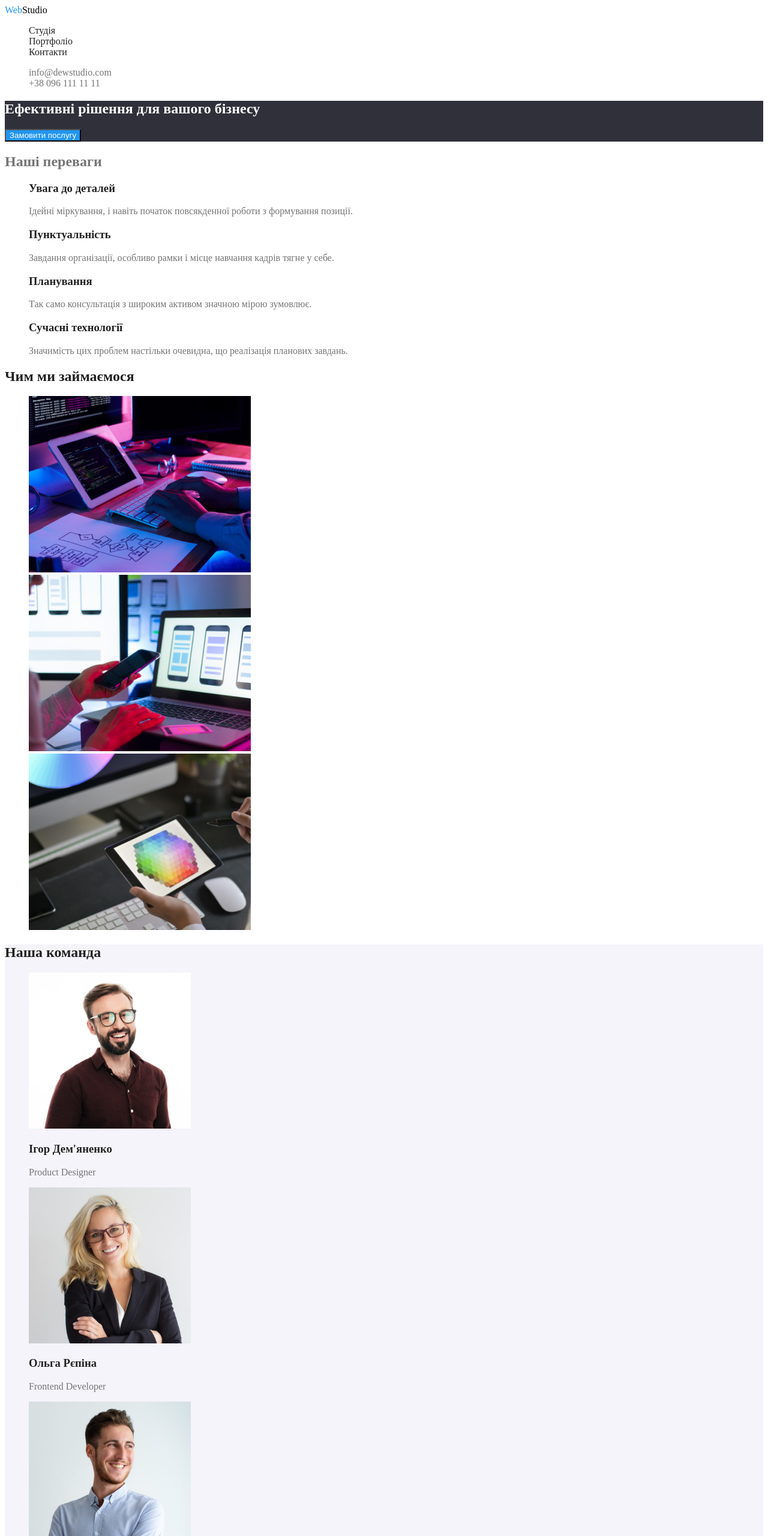
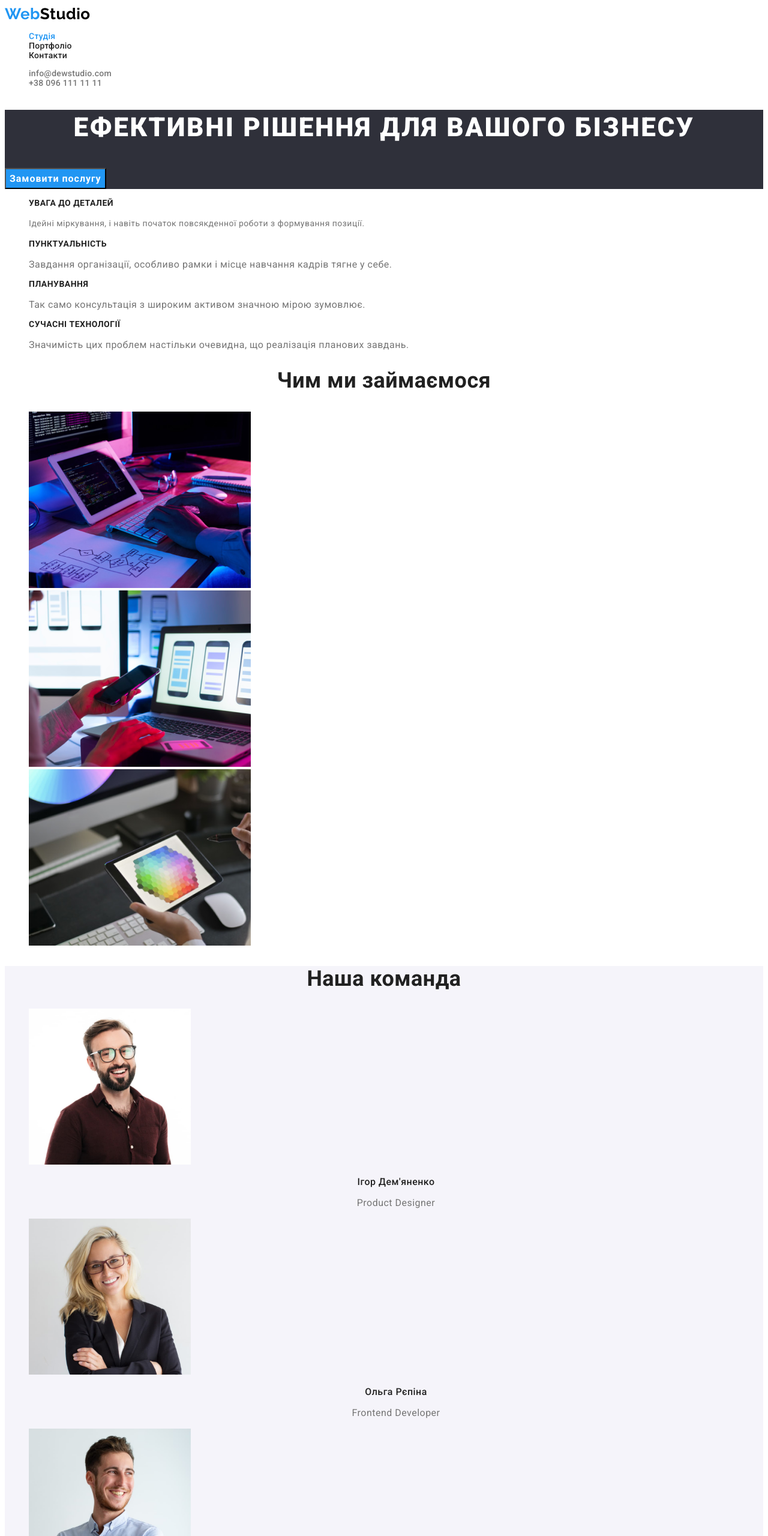
Before and after one commit to MaksymDpUa/goit-markup-hw-02, a plain HTML site: page index.html in a window 1280 px wide. Shown: the top 2560 px of the page at 60% size. Drawn offline with Linux system fonts and the light colour scheme.

Commit message:
заканчивает 2 дз
готовые файли к  отправке

```diff
--- a/css/styles.css
+++ b/css/styles.css
@@ -12,6 +12,7 @@
     --primary-text-color: #757575;
     --title-text-color: #212121;
     --accent-color: #2196F3;
+    --alternative-accent-color: #188CE8;
     --alternative-text-color: #FFFFFF;
     --logo-text-color: #000000;
     --contacts-transparent-text: rgba(255, 255, 255, 0.6);
@@ -22,18 +23,34 @@
 
 body {
     background-color: var(--primary-background-color);
-    color: var(--primary-text-color)
+    color: var(--primary-text-color);
+    font-family: Roboto, sans-serif;
+    letter-spacing: 0.03em;
 }
 /* логотип */
 
 .logo {
-    color: var(--logo-text-color);
+    color: var(--accent-color);
     text-decoration: none;
+    font-family: Raleway, sans-serif;
+    font-weight: 700;
+    font-size: 26px;
+    line-height: 1.19;
+
 }
-.logo-accent {
-    color: var(--accent-color)}
+.logo-nav {
+    color: var(--logo-text-color)}
 
     /* навигация */
+
+.nav-list,
+.nav-button {
+    font-weight: 500;
+    font-size: 14px;
+    line-height:1.14;
+    letter-spacing: 0.02em;
+}
+
 
 .nav-list {
     list-style: none;
@@ -48,14 +65,17 @@ body {
     color: var(--accent-color);
     }
 
-.nav-botton {
+.nav-button {
     color: var(--primary-text-color);
     text-decoration: none;}
 
-.nav-botton:hover,
-.nav-botton:focus {
+.nav-button:hover,
+.nav-button:focus {
     color: var(--accent-color);}
 
+    .curent {
+        color: var(--accent-color);
+    }
     /* Герой */
 
 .hero {
@@ -64,27 +84,72 @@ body {
 
 .hero-title {
     color: var(--alternative-text-color);
+    font-weight: 900;
+    font-size: 44px;
+    line-height: 1.36;
+    text-align: center;
+    letter-spacing: 0.06em;
+    text-transform: uppercase;
+    border: transparent;
 }
 
-.hero-botton {
+.hero-button {
     background-color: var(--accent-color);
     color: var(--alternative-text-color);
+    font-family: inherit;
+    font-weight: 700;
+    font-size: 16px;
+    line-height: 1.87;
+    letter-spacing: 0.06em;
+    cursor: pointer;
 }
 
+
+.hero-button:hover,
+.hero-button:focus {
+    background-color: var(--alternative-accent-color);
+}
 /* Наши преимущества */
+
+.visually-hidden {
+    position: absolute;
+    white-space: nowrap;
+    width: 1px;
+    height: 1px;
+    overflow: hidden;
+    border: 0;
+    padding: 0;
+    clip: rect(0 0 0 0);
+    clip-path: inset(50%);
+    margin: -1px;
+}
 
 .benefits-list-title {
     color: var(--title-text-color);
+    font-weight: 700;
+    font-size: 14px;
+    line-height: 1.14;
+    text-transform: uppercase;
 }
 
 .benefits-list {
     list-style: none;
 }
 
+.benefits-discraption {
+    font-weight: 400;
+    font-size: 14px;
+    line-height: 1.71;
+}
+
 /* Чем мы занимаемся */
 
 .discription-title {
     color: var(--title-text-color);
+    font-weight: 700;
+    font-size: 36px;
+    line-height: 1.16;
+    text-align: center;
 }
 
 .discription-list {
@@ -97,12 +162,32 @@ body {
     background-color: var(--alternative-background-color);
 }
 
+.team-title {
+    color: var(--title-text-color);
+    font-weight: 700;
+    font-size: 36px;
+    line-height: 1,16;
+    text-align: center;
+}
+
 .team-list {
     list-style: none;
 }
 
-.team-title {
+.team-name {
     color: var(--title-text-color);
+    font-weight: 500;
+    font-size: 16px;
+    line-height: 1.18;
+    text-align: center;
+}
+
+.team-position {
+
+    font-weight: 400;
+    font-size: 16px;
+    line-height: 1.18;
+    text-align: center;
 }
 
 /* Футер */
@@ -111,23 +196,41 @@ body {
     background-color: var(--secondary-background-color);
 }
 
-.logo-contacts {
+.logo-footer {
     color: var(--alternative-text-color);
 }
 
 .contact-list {
     list-style: none;
+
 }
 
 .contact-adress {
+    color: var(--alternative-text-color);
     text-decoration: none;
-    color: var(--alternative-text-color);
+    font-style: normal;
+    font-weight: 400;
+    font-size: 14px;
+    line-height: 1.71;
 }
 
 .contact-mail,
 .contact-tel {
+    color: var(--contacts-transparent-text);
     text-decoration: none;
-    color: var(--contacts-transparent-text);
+    font-style: normal;
+    font-weight: 400;
+    font-size: 14px;
+    line-height: 1.71;
+}
+
+.contact-adress:hover,
+.contact-adress:focus,
+.contact-mail:hover,
+.contact-mail:focus,
+.contact-tel:hover,
+.contact-tel:focus {
+    color: var(--accent-color);
 }
 
 /* Портфоліо */
@@ -141,6 +244,14 @@ body {
 .filter-button {
     background-color: var(--alternative-background-color);
     color: var(--title-text-color);
+    font-family: inherit;
+    font-weight: 500;
+    font-size: 16px;
+    line-height: 1.62;
+    text-align: center;
+    letter-spacing: 0.03em;
+    border: transparent;
+    cursor:pointer;
     }
 
 .filter-button:hover,
--- a/index.html
+++ b/index.html
@@ -5,34 +5,40 @@
     <meta http-equiv="X-UA-Compatible" content="IE=edge" />
     <meta name="viewport" content="width=device-width, initial-scale=1.0" />
     <title>WebStudio2.1</title>
+    <link rel="preconnect" href="https://fonts.googleapis.com" />
+    <link rel="preconnect" href="https://fonts.gstatic.com" crossorigin />
+    <link
+      href="https://fonts.googleapis.com/css2?family=Raleway:wght@700&family=Roboto:wght@400;500;700;900&display=swap"
+      rel="stylesheet"
+    />
     <link rel="stylesheet" href="./css/styles.css" />
   </head>
   <body>
-    <header class="top">
+    <header>
       <nav>
-        <a href="./index.html" class="logo"><span class="logo-accent">Web</span>Studio</a>
+        <a href="./index.html" class="logo">Web<span class="logo-nav">Studio</span></a>
         <ul class="nav-list">
-          <li><a href="#" class="nav-link">Студія</a></li>
+          <li><a href="./index.html" class="nav-link curent">Студія</a></li>
           <li><a href="#" class="nav-link">Портфоліо</a></li>
           <li><a href="#" class="nav-link">Контакти</a></li>
         </ul>
       </nav>
       <ul class="nav-list">
-        <li><a href="mailto:info@dewstudio.com" class="nav-botton">info@dewstudio.com</a></li>
-        <li><a href="tel:+380961111111" class="nav-botton">+38 096 111 11 11</a></li>
+        <li><a href="mailto:info@dewstudio.com" class="nav-button">info@dewstudio.com</a></li>
+        <li><a href="tel:+380961111111" class="nav-button">+38 096 111 11 11</a></li>
       </ul>
     </header>
     <main>
       <section class="hero">
         <h1 class="hero-title">Ефективні рішення для вашого бізнесу</h1>
-        <button type="button" class="hero-botton">Замовити послугу</button>
+        <button type="button" class="hero-button">Замовити послугу</button>
       </section>
       <section class="benefits">
-        <h2 class="benefits-title">Наші переваги</h2>
+        <h2 class="visually-hidden">Наші переваги</h2>
         <ul class="benefits-list">
           <li>
             <h3 class="benefits-list-title">Увага до деталей</h3>
-            <p>Ідейні міркування, і навіть початок повсякденної роботи з формування позиції.</p>
+            <p class="benefits-discraption">Ідейні міркування, і навіть початок повсякденної роботи з формування позиції.</p>
           </li>
           <li>
             <h3 class="benefits-list-title">Пунктуальність</h3>
@@ -71,18 +77,18 @@
         <ul class="team-list">
           <li>
             <img src="./images/igor.jpg" alt="чоловік в окулярах" width="270" />
-            <h3 class="team-title">Ігор Дем'яненко</h3>
-            <p>Product Designer</p>
+            <h3 class="team-name">Ігор Дем'яненко</h3>
+            <p class="team-position">Product Designer</p>
           </li>
           <li>
             <img src="./images/olga.jpg" alt="білява дівчинка в окулярах" width="270" />
-            <h3 class="team-title">Ольга Рєпіна</h3>
-            <p>Frontend Developer</p>
+            <h3 class="team-name">Ольга Рєпіна</h3>
+            <p class="team-position">Frontend Developer</p>
           </li>
           <li>
             <img src="./images/mikola.jpg" alt="чоловік в сорочці посміхається" width="270" />
-            <h3 class="team-title">Микола Тарасов</h3>
-            <p>Marketing</p>
+            <h3 class="team-name">Микола Тарасов</h3>
+            <p class="team-position">Marketing</p>
           </li>
           <li>
             <img
@@ -90,14 +96,14 @@
               alt="чоловік в окулярах та чорній футболці"
               width="270"
             />
-            <h3 class="team-title">Михайло Єрмаков</h3>
-            <p>UI Designe</p>
+            <h3 class="team-name">Михайло Єрмаков</h3>
+            <p class="team-position">UI Designe</p>
           </li>
         </ul>
       </section>
     </main>
     <footer class="contacts">
-      <p class="logo-contacts"><span class="logo-accent">Web</span>Studio</p>
+      <p class="logo">Web<span class="logo-footer">Studio</span></p>
       <address>
         <ul class="contact-list">
           <li>
```
Also changed, not shown: portfolio.html (+14 -8 lines).
